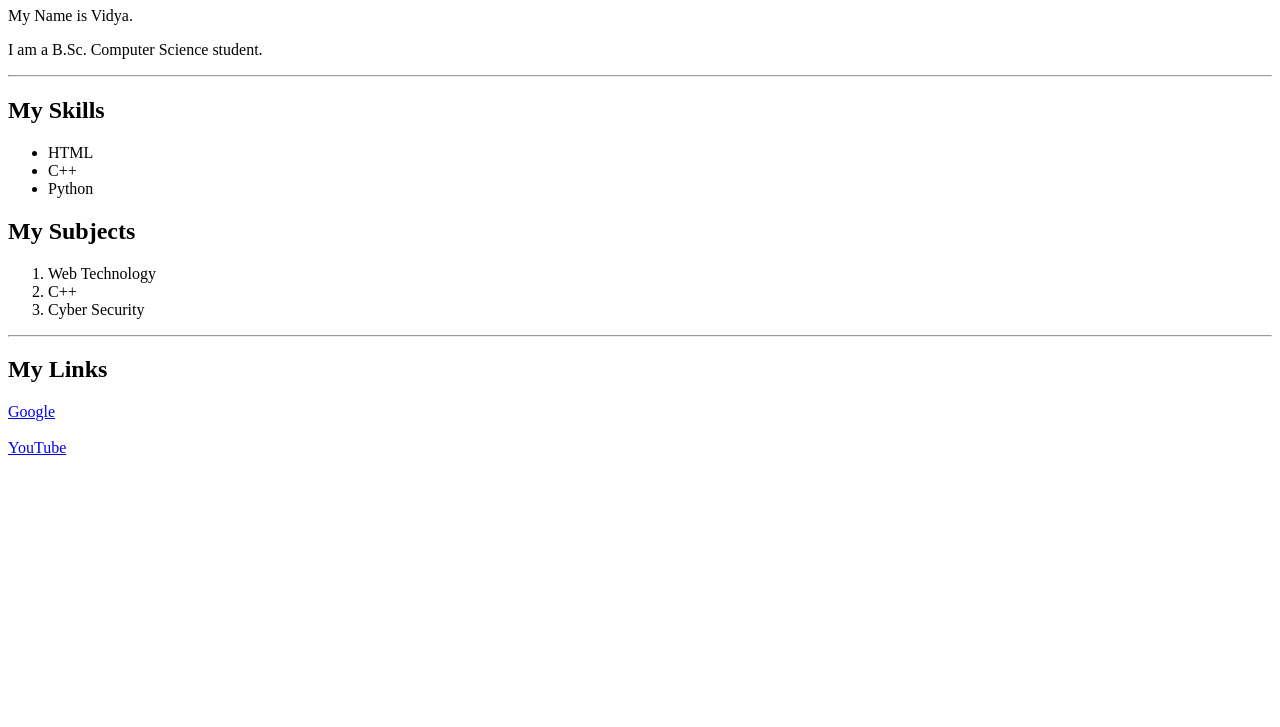
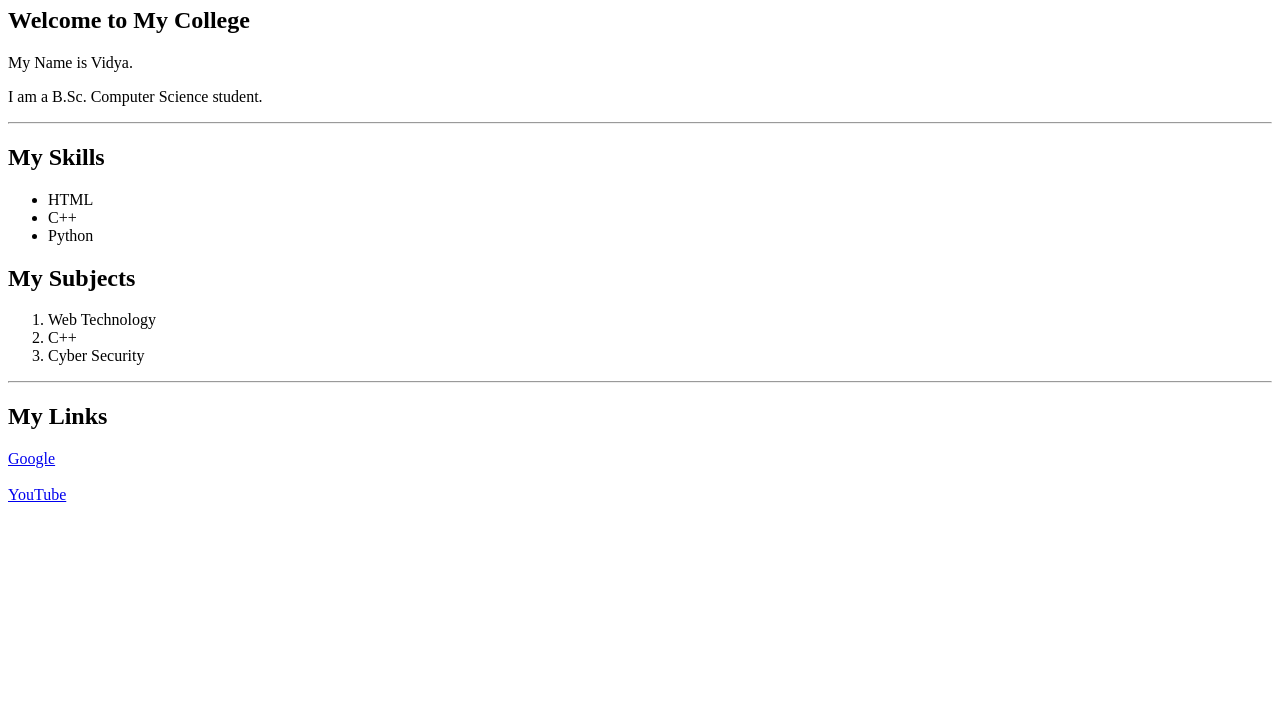
Before and after one commit to vidya-bsc-cs/HTML_practice-, a plain HTML site: page Index.html in a window 1280 px wide. Shown: the part 73-800 px from the top of the page. Drawn offline with Linux system fonts and the light colour scheme.

Commit message:
Add welcome heading

```diff
--- a/Index.html
+++ b/Index.html
@@ -8,6 +8,7 @@
 <body>
 
     <h1>My Profile</h1>
+    <h2>Welcome to My College</h2>
 
     <p>My Name is Vidya.</p>
     <p>I am a B.Sc. Computer Science student.</p>
```
